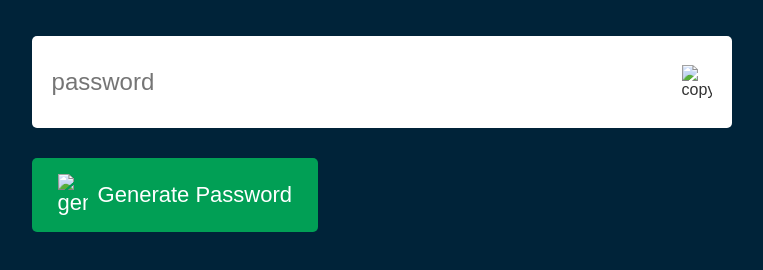
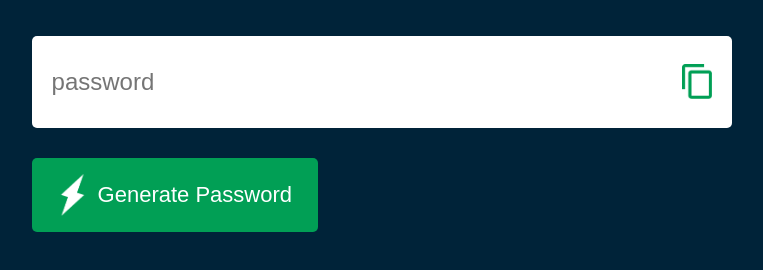
Before and after one commit to piyushthawale19/Random-Password-Generator, a plain HTML site: page index.html in a window 1280 px wide. Shown: the part 272-542 px from the top of the page, without its empty margins (122-885 px from the left). Drawn offline with Linux system fonts and the light colour scheme.

Commit message:
Update index.html

```diff
--- a/index.html
+++ b/index.html
@@ -12,10 +12,10 @@
         <h1>Generate a <br><span>Random Password</span></h1>
         <div class="display">
             <input type="text" id="password" placeholder="password" >
-            <img src ="images/copy.png" alt="copy" id="copy" onclick="copyPassword()"  >
+            <img src ="copy.png" alt="copy" id="copy" onclick="copyPassword()"  >
         </div>
 
-        <button onclick="createPassword()"><img src="images/generate.png" alt="generate">Generate Password</button>
+        <button onclick="createPassword()"><img src="generate.png" alt="generate">Generate Password</button>
     </div>
 
 </body>
```
